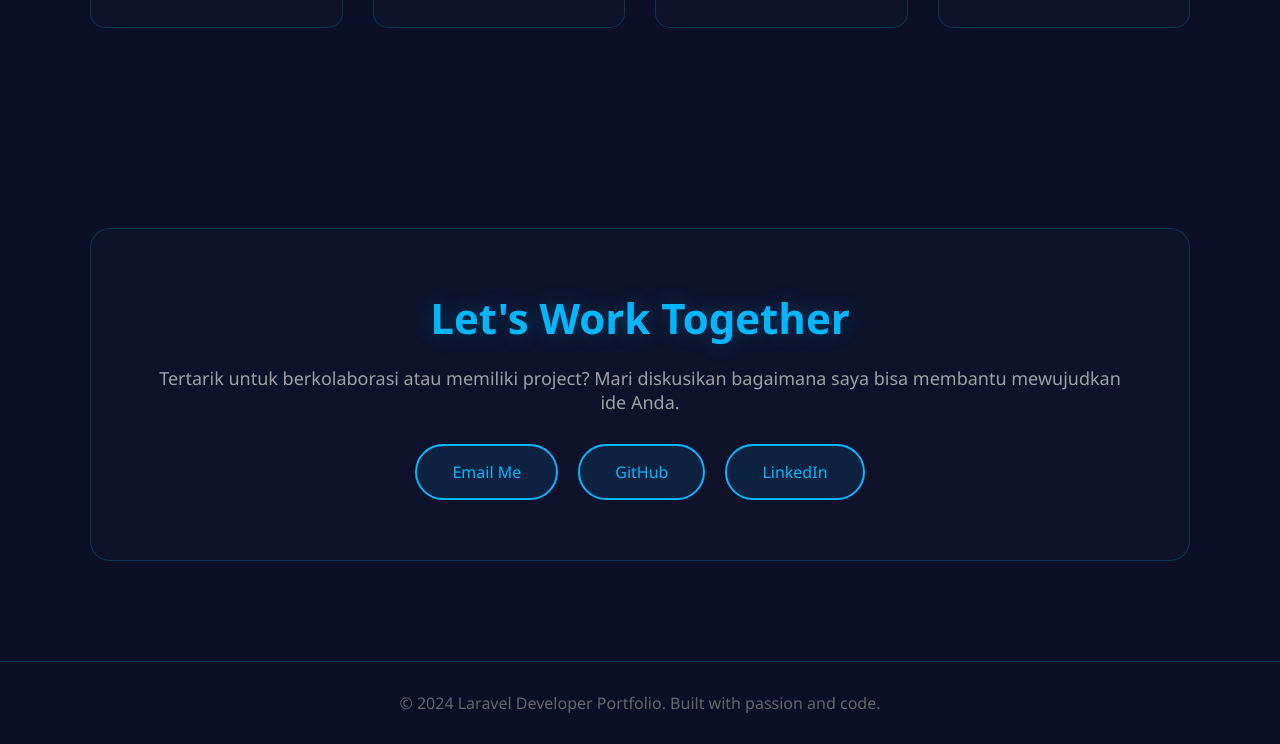
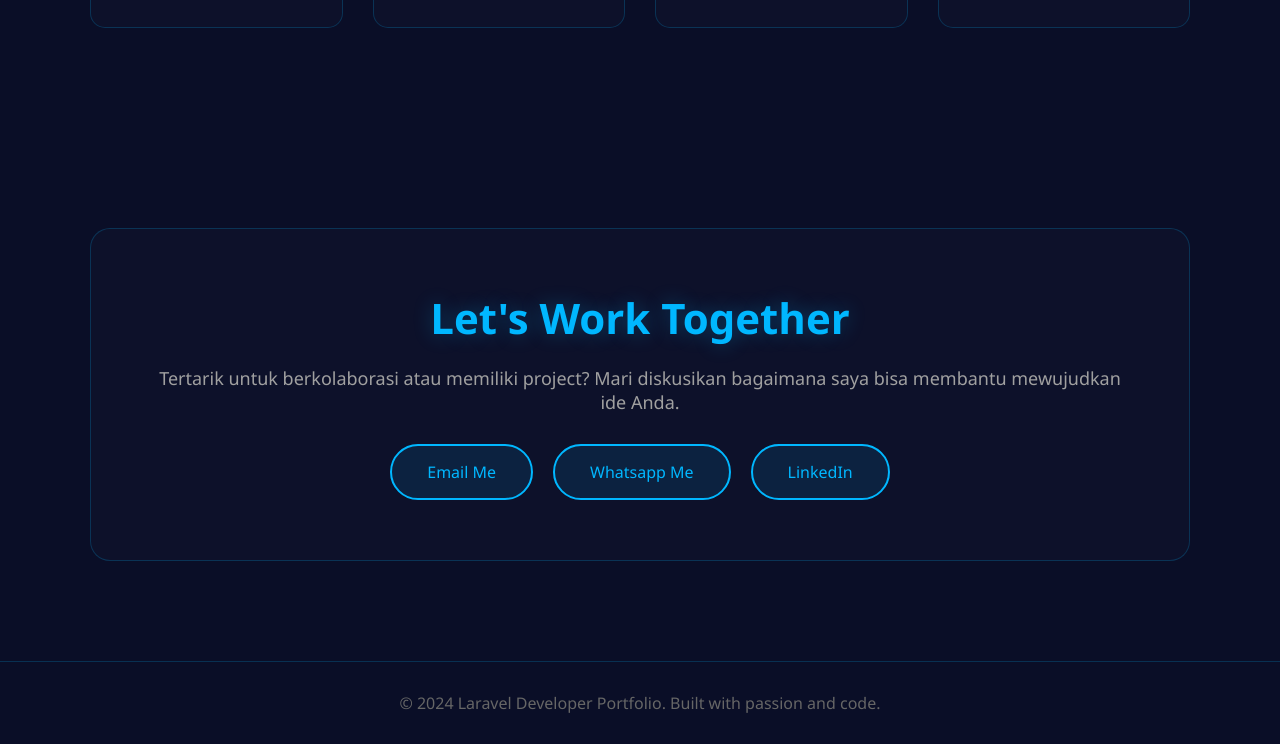
Before and after one commit to fjrarifin/portfolio, a plain HTML site: page index.html in a window 1280 px wide. Shown: the part 2416-3160 px from the top of the page. Drawn offline with Linux system fonts and the light colour scheme.

Commit message:
Update index.html

```diff
--- a/index.html
+++ b/index.html
@@ -485,9 +485,9 @@
             <h2>Let's Work Together</h2>
             <p>Tertarik untuk berkolaborasi atau memiliki project? Mari diskusikan bagaimana saya bisa membantu mewujudkan ide Anda.</p>
             <div class="contact-links">
-                <a href="mailto:dev@example.com" class="contact-btn">Email Me</a>
-                <a href="https://github.com" class="contact-btn">GitHub</a>
-                <a href="https://linkedin.com" class="contact-btn">LinkedIn</a>
+                <a href="mailto:fajararifin69@gmail.com" class="contact-btn">Email Me</a>
+				<a href="http://wa.me/6285156816448" class="contact-btn">Whatsapp Me</a>
+                <a href="https://www.linkedin.com/in/fajararifin/" class="contact-btn">LinkedIn</a>
             </div>
         </div>
     </section>
```
